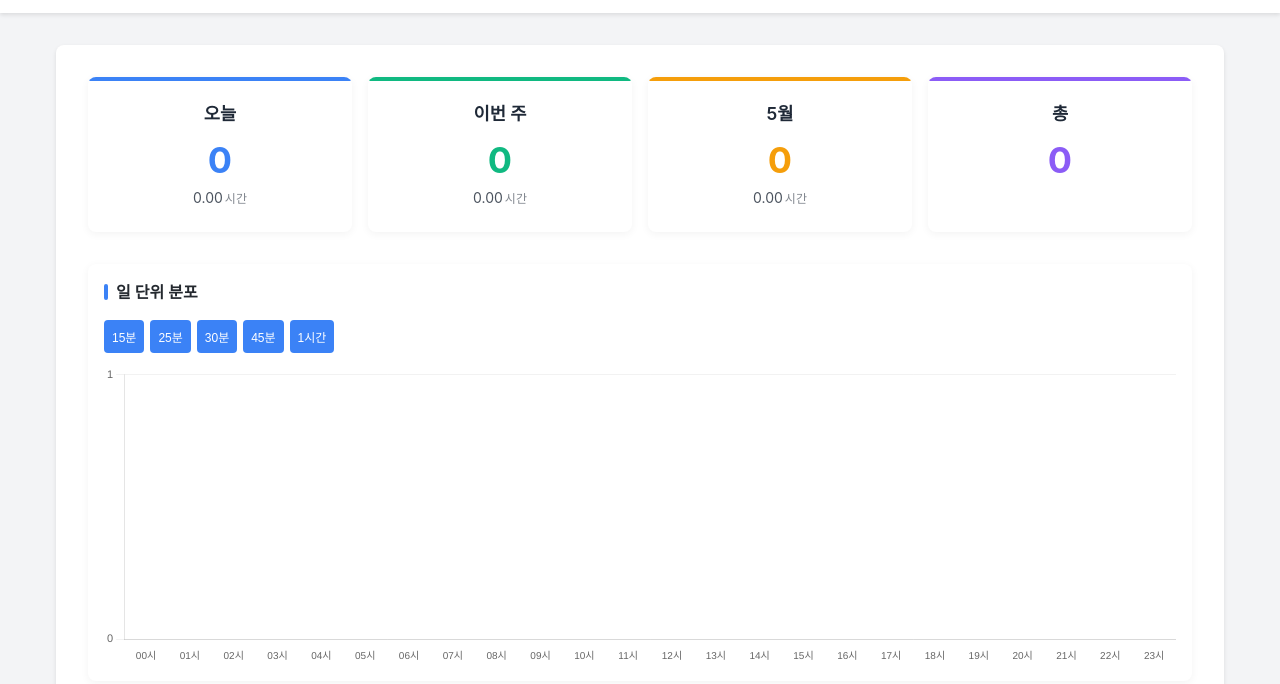
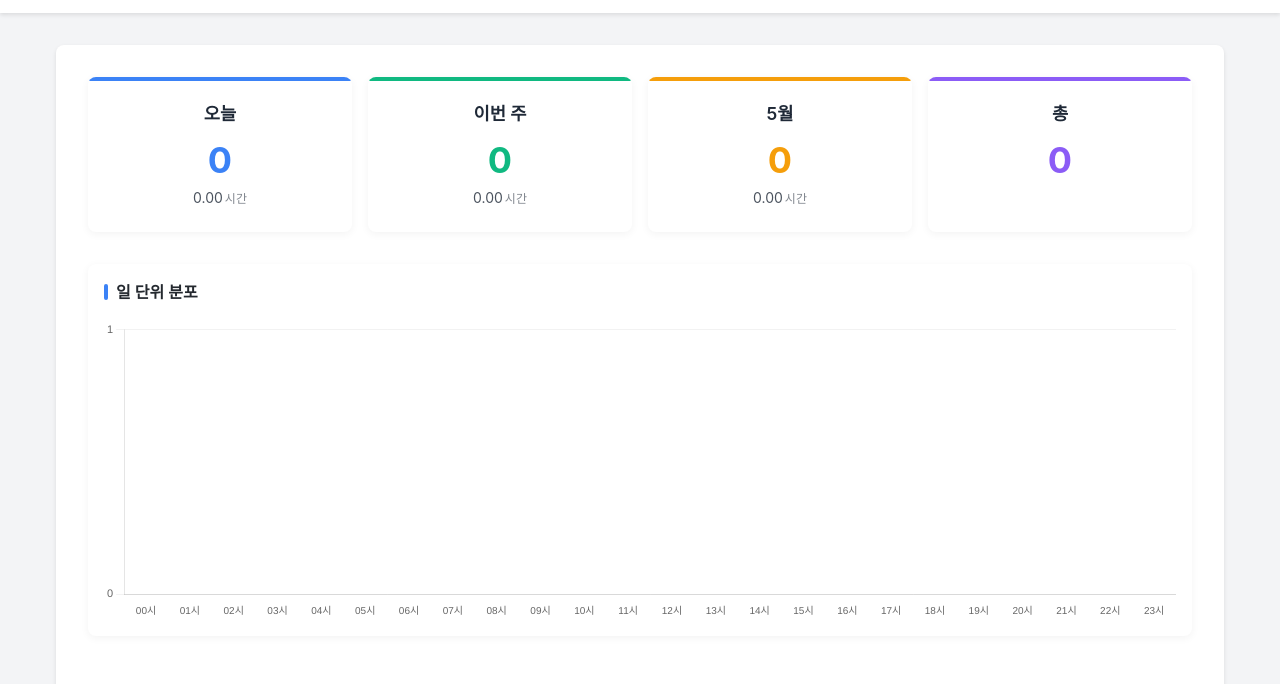
Before and after one commit to wonhyukc/focusTime, a browser extension: page pages/dashboard.html in a window 1280 px wide. Both pictures are taken after a click on the button "기록". Shown: the part 116-800 px from the top of the page. Drawn offline with Linux system fonts and the light colour scheme.

Commit message:
차트 제목 일관성 유지

```diff
--- a/pages/dashboard.html
+++ b/pages/dashboard.html
@@ -191,23 +191,16 @@
                 <div class="stats-charts">
                     <div class="chart-container">
                         <h3>일 단위 분포</h3>
-                        <div class="time-filter">
-                            <button class="time-button" data-duration="15">15분</button>
-                            <button class="time-button active" data-duration="25">25분</button>
-                            <button class="time-button" data-duration="30">30분</button>
-                            <button class="time-button" data-duration="45">45분</button>
-                            <button class="time-button" data-duration="60">1시간</button>
-                        </div>
                         <canvas id="daily-chart"></canvas>
                     </div>
 
                     <div class="chart-container">
-                        <h3>주 단위 분포</h3>
+                        <h3>월 단위 분포</h3>
                         <canvas id="weekly-chart"></canvas>
                     </div>
 
                     <div class="chart-container">
-                        <h3>최근 9개월간 포모도로</h3>
+                        <h3>년 단위 분포</h3>
                         <div id="monthly-heatmap" class="monthly-heatmap">
                             <!-- JS로 내용 생성 -->
                         </div>
```
